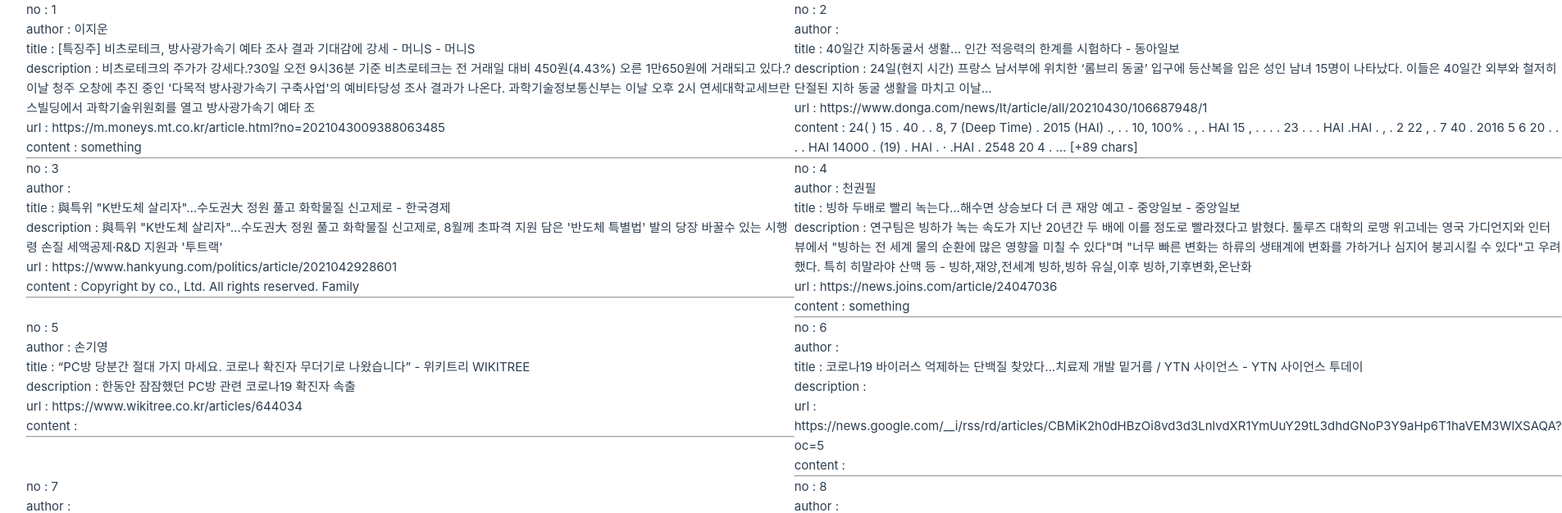
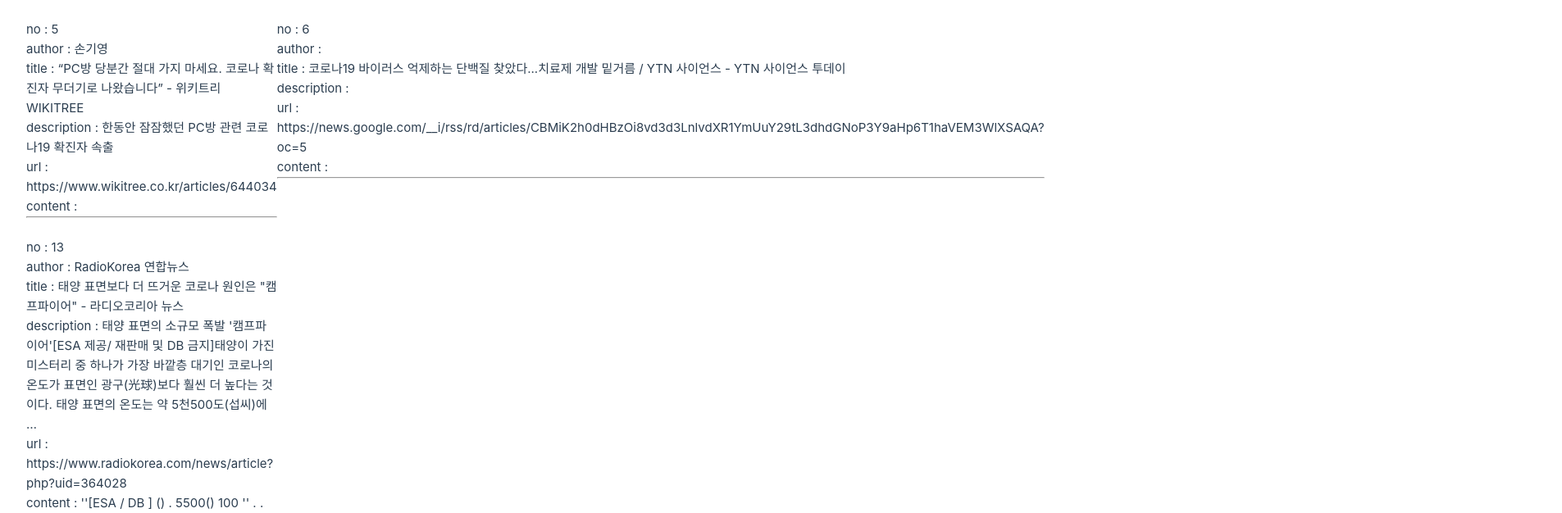
Before and after one commit to afresh2-hello-vue/afresh2-hello-vue.github.io, a Vue app: page / in a window 1280 px wide. Shown: the top 626 px of the page at 82% size, 1905 px wide, since content can reach past the window. Built offline with nearby package versions, Linux system fonts and the light colour scheme.

Commit message:
search engine - title에 코로나 단어가 있는 내용만 출력

```diff
--- a/src/App.vue
+++ b/src/App.vue
@@ -6,6 +6,8 @@
 
 <template>
 <div v-for="(a, index) in articles">
+	<div v-if="a.title.includes('코로나')">
+		<br>
 		no : {{ index + 1 }} <br>
 		author : {{ a.author }} <br>
 		title : {{ a.title }} <br>
@@ -14,4 +16,5 @@
 		content : {{ a.content }} <br>
 		<hr>
 	</div>
+</div>
 </template>
```
Lines whose indentation alone changed are shown as unchanged.
